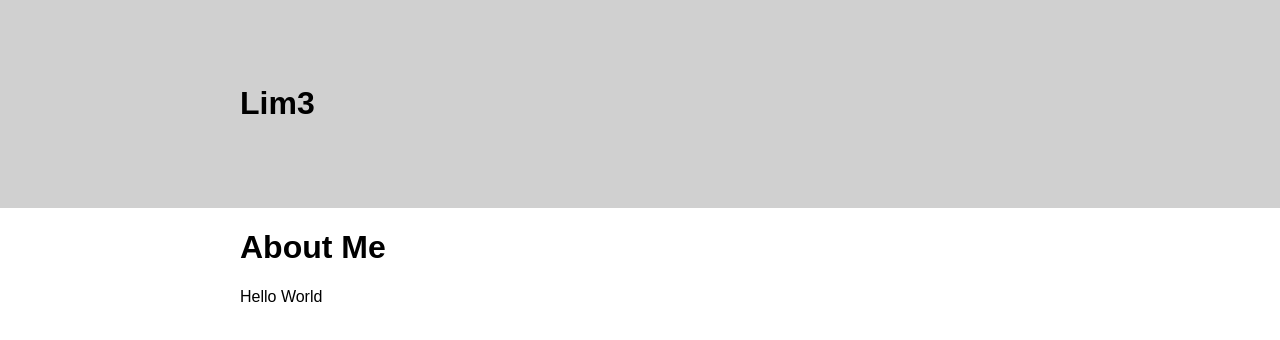
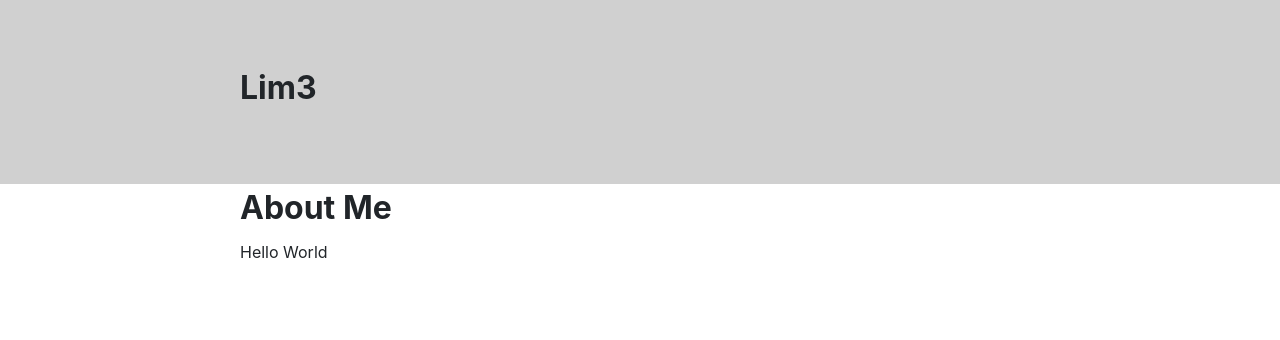
Before and after one commit to lim3/lim3.github.io, a plain HTML site: page index.html in a window 1280 px wide. Drawn offline with Linux system fonts and the light colour scheme.

Commit message:
added rebboot

```diff
--- a/css/style.scss
+++ b/css/style.scss
@@ -1,11 +1,7 @@
-*{
-    box-sizing: border-box;
-}
+@import 'bootstrap-reboot';
+
 body{
-    font-family: sans-serif;
     font-size:16px;
-    padding: 0;
-    margin: 0;
 }
 header{
     background-color:#d0d0d0;
```
Also changed, not shown: css/style.css, 2 other files.
